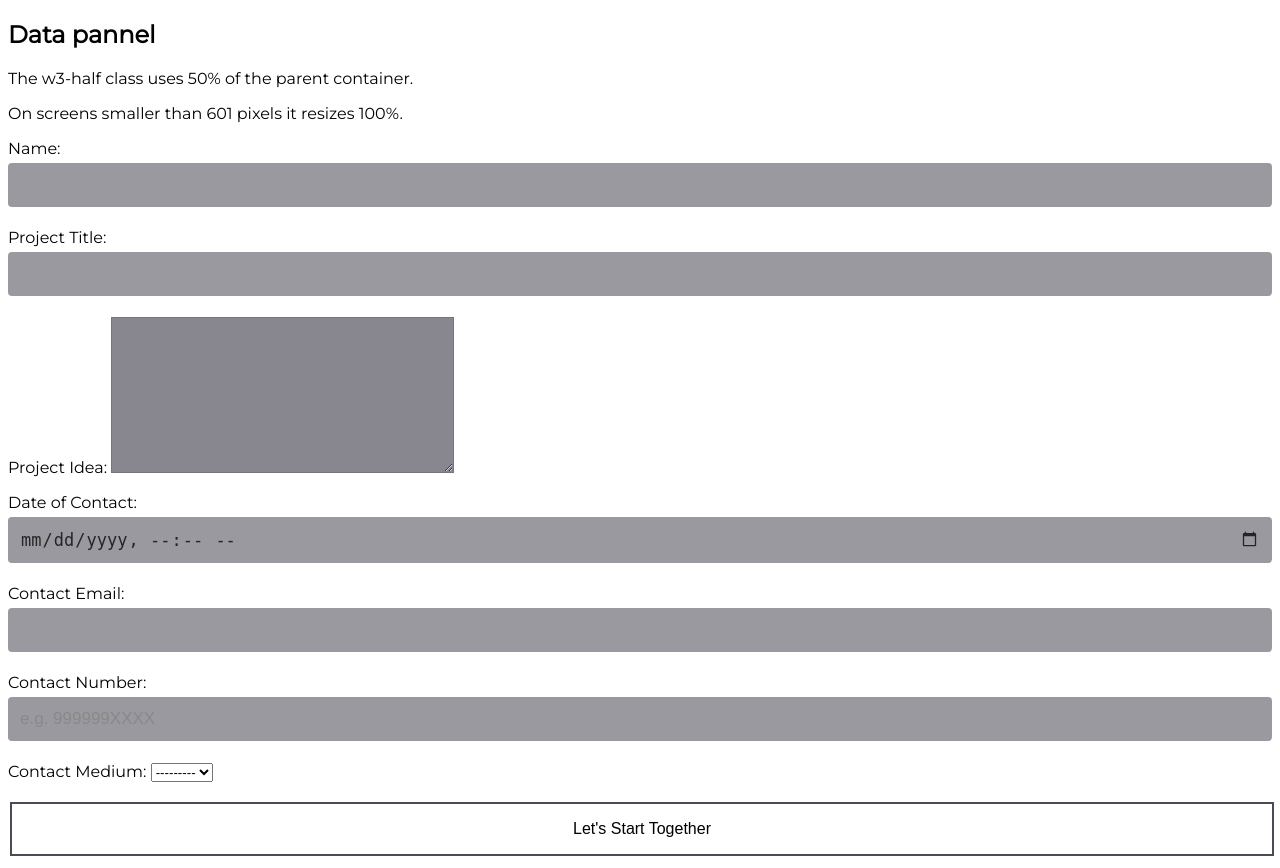
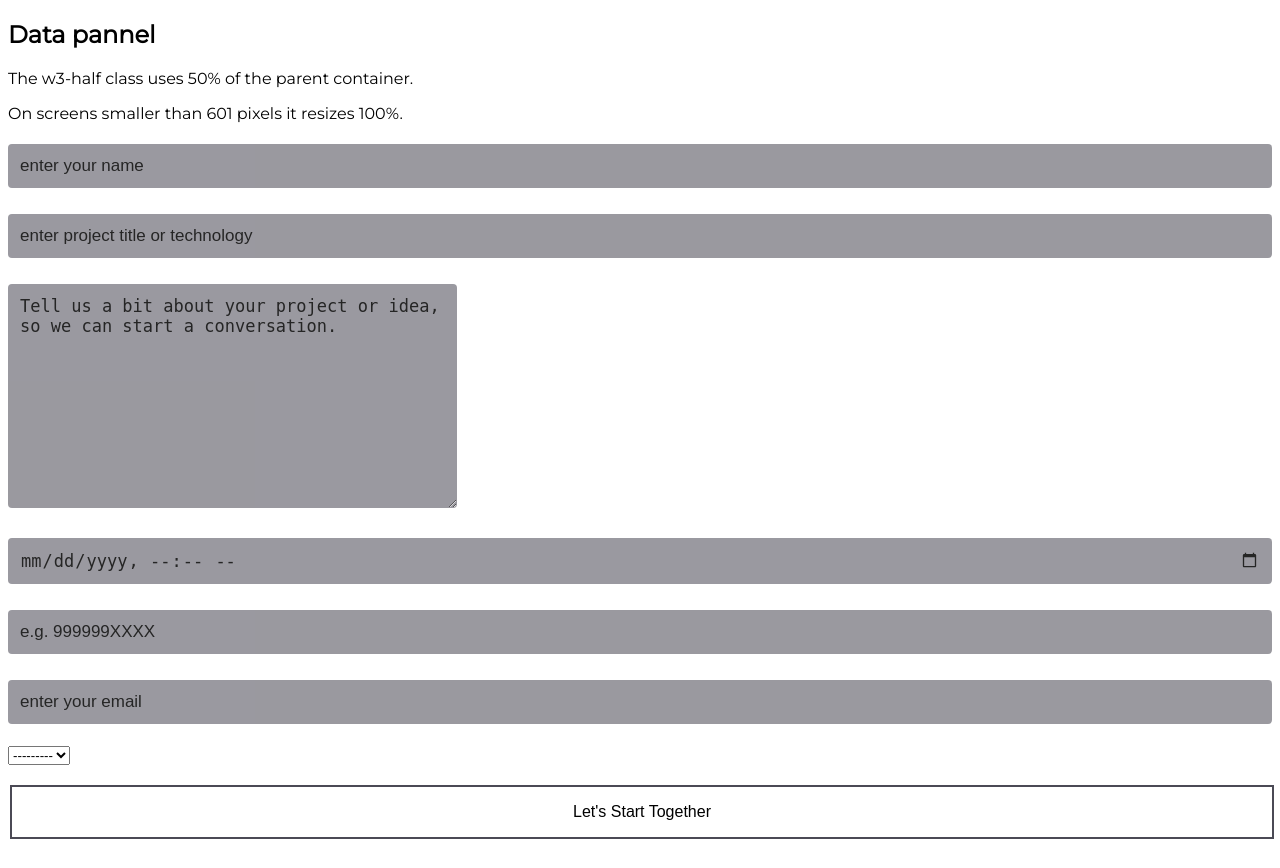
Before and after one commit to devBuggs/ecorpin-django-project, a Django app: page /contact_request in a window 1280 px wide. Shown: the part 128-996 px from the top of the page. After the commit the page ends 967 px from the top, so only its background shows below. Run offline with Django 3.2, Linux system fonts and the light colour scheme; data that the repository does not hold is empty.

Commit message:
Form UI Enhance

```diff
--- a/ecorpin_corp/service_access/forms.py
+++ b/ecorpin_corp/service_access/forms.py
@@ -6,7 +6,7 @@ from .models import ContactRequest
 class ContactRequestForm(forms.ModelForm):
     class Meta:
         model = ContactRequest
-        fields = ('contact_name', 'project_title', 'project_idea', 'contact_date', 'contact_email', 'contact_mobile', 'contact_type')
+        fields = ('contact_name', 'project_title', 'project_idea', 'contact_date', 'contact_mobile', 'contact_email', 'contact_type')
         labels = {
             'project_title': 'Project Title',
             'project_idea': 'Project Idea',
--- a/ecorpin_corp/templates/service_access/contact_request.html
+++ b/ecorpin_corp/templates/service_access/contact_request.html
@@ -16,6 +16,9 @@
             font-family: "Montserrat", sans-serif
         }
 
+        label{
+            display: none;
+        }
 
         img {
             margin-bottom: -7px
@@ -31,7 +34,6 @@
         }
 
         .button {
-            background-color: #4CAF50;
             /* Green */
             border: none;
             color: white;
@@ -94,7 +96,34 @@
         }
 
         textarea{
+            padding: 12px;
+            border: none;
+            border-radius: 4px;
+            margin: 5px 0;
+            opacity: 0.85;
+            display: inline-block;
+            font-size: 17px;
+            line-height: 20px;
+            text-decoration: none;
             background-color: #4b4a55a8;
+        }
+
+
+        input::placeholder {
+            color: black;
+            opacity: 1;
+        }
+
+        input:-ms-input-placeholder{
+            color: black;
+        }
+        textarea:-ms-input-placeholder{
+            color: black;
+        }
+
+        textarea::placeholder {
+            color: black;
+            opacity: 1;
         }
 
         input:hover,
@@ -238,15 +267,33 @@
     </div>
 
     <script>
+        var ContactName = document.getElementById("id_contact_name");
+        var ProjectTitle = document.getElementById("id_project_title");
+        var ContactProjectIdea = document.getElementById("id_project_idea");
         var ContactDateTime = document.getElementById("id_contact_date");
-        var ContactProjectIdea = document.getElementById("id_project_idea");
         var ContactMobileNumber = document.getElementById("id_contact_mobile");
+        var ContactEmailAddress = document.getElementById("id_contact_email");
+        var ContactType = document.getElementById("id_contact_type");
 
+        ContactName.setAttribute("placeholder", "enter your name");
+
+        ProjectTitle.setAttribute("placeholder", "enter project title or technology");
+
+        ContactProjectIdea.setAttribute("placeholder", "Tell us a bit about your project or idea, so we can start a conversation.");
+        ContactProjectIdea.classList.add("w3-input");
+
+        ContactDateTime.classList.add("w3-half");
         ContactDateTime.setAttribute("type", "datetime-local");
-        ContactProjectIdea.classList.add("w3-input");
+
+        ContactMobileNumber.classList.add("w3-half");
         ContactMobileNumber.setAttribute("type", "tel");
         ContactMobileNumber.setAttribute("pattern", "[0-9]{10}");
         ContactMobileNumber.setAttribute("placeholder", "e.g. 999999XXXX");
+
+        ContactEmailAddress.setAttribute("placeholder", "enter your email");
+
+        ContactType.classList.add("w3-select", "w3-pale-red");
+
     </script>
 
 </body>
```
